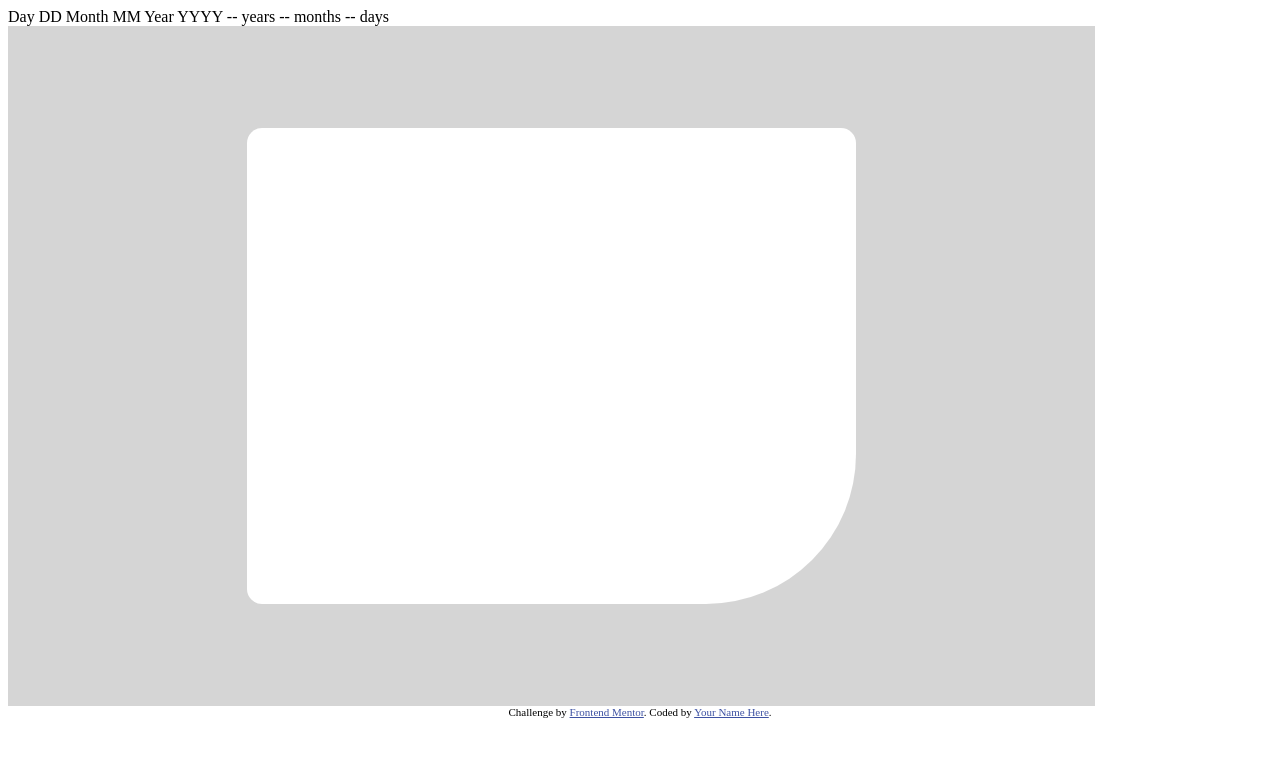
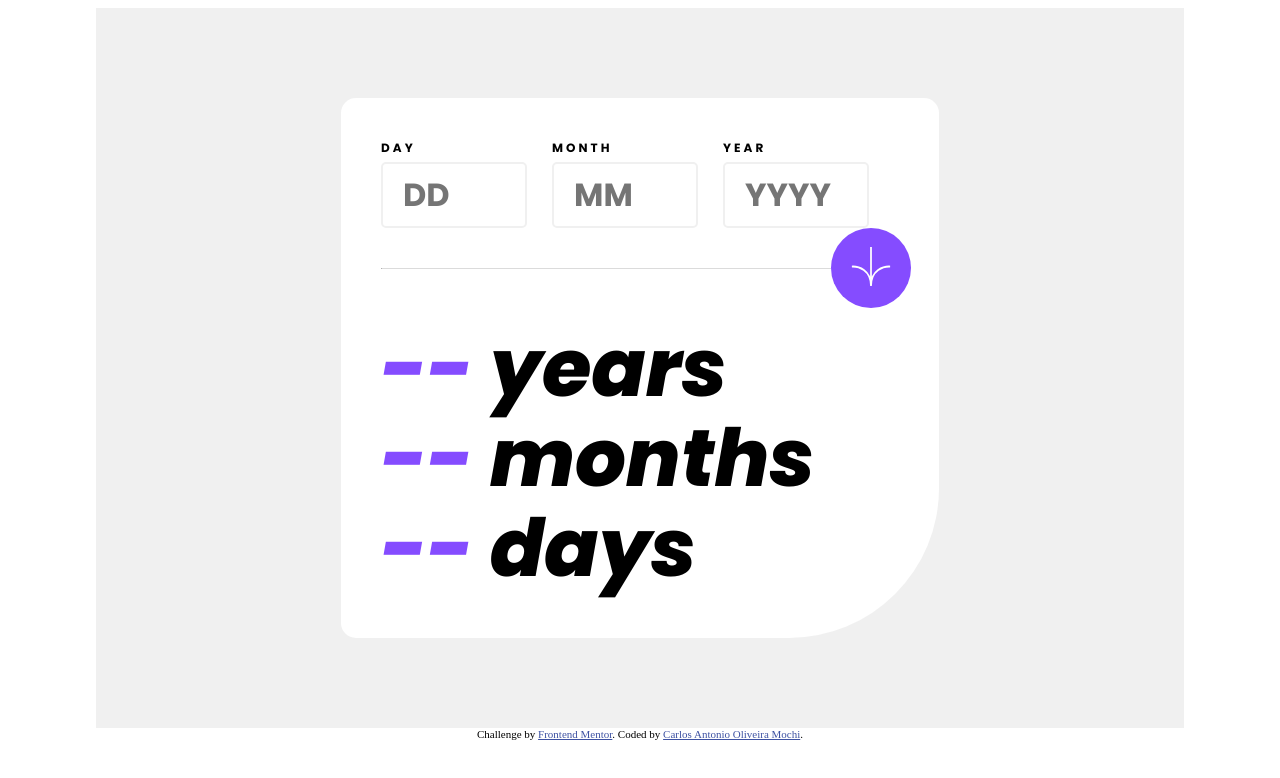
Before and after one commit to carlosmochi/age-calculator-app, a plain HTML site: page index.html in a window 1280 px wide. Drawn offline with Linux system fonts and the light colour scheme.

Commit message:
Final touches remaining.

```diff
--- a/CSS/index.css
+++ b/CSS/index.css
@@ -1,7 +1,46 @@
+@font-face {
+    font-family: Poppins-Bold;
+    src: url('../assets/fonts/Poppins-Bold.ttf');
+}
+@font-face {
+    font-family: Poppins-BoldItalic;
+    src: url('../assets/fonts/Poppins-BoldItalic.ttf');
+}
+@font-face {
+    font-family: Poppins-ExtraBold;
+    src: url('../assets/fonts/Poppins-ExtraBold.ttf');
+}
+@font-face {
+    font-family: Poppins-ExtraBoldItalic;
+    src: url('../assets/fonts/Poppins-ExtraBoldItalic.ttf');
+
+}
+@font-face {
+    font-family: Poppins-Italic;
+    src: url('../assets/fonts/Poppins-Italic.ttf');
+}
+@font-face {
+    font-family: Poppins-Regular;
+    src: url('../assets/fonts/Poppins-Regular.ttf');
+}
+
+
+body{
+    display: flex;
+    align-items: center;
+    flex-direction: column;
+}
+
+label{
+    font-family: Poppins-Bold;
+    letter-spacing: 3px;
+    font-size: 12px;
+}
+
 .canvas{
-    background-color: rgb(213, 213, 213);
+    background-color: hsl(0, 0%, 94%);
     width: 86%;
-    height: 85vh;
+    height: 90vh;
     display: flex;
     align-items: center;
     justify-content: space-around;
@@ -9,8 +48,93 @@
 
 .calculator_div{
     background-color: #ffffff;
-    width: 56%;
-    height: 70%;
+    width: 55%;
+    height: 75%;
     border-radius: 15px;
     border-bottom-right-radius: 150px;
 }
+
+.input_div{
+    display: flex;
+    column-gap: 25px;
+    padding: 40px;
+    width: 60%;
+}
+.date_input{
+    font-size: 32px;
+    width: 120px;
+    height: 60px;
+    margin-top: 5px;
+    border-radius: 5px;
+    border-style: solid;
+    border-color: hsl(0, 0%, 94%);
+    padding-left: 20px;
+    font-family: Poppins-Bold;
+}
+.date_input::placeholder{
+    font-family: Poppins-Bold;
+}
+input::-webkit-outer-spin-button,
+input::-webkit-inner-spin-button {
+  -webkit-appearance: none;
+  margin: 0;
+}
+.error_label{
+    letter-spacing: normal;
+    font-family: Poppins-Italic;
+    font-style: italic;
+}
+
+.error{
+    border-color: hsl(0, 100%, 67%);
+    color: hsl(0, 100%, 67%);
+}
+.error_border{
+    border-color: hsl(0, 100%, 67%);
+}
+
+
+.calculator_result_divider_div{
+    display: flex;
+    height: 40px;
+    padding: 0;
+    margin: 0;
+    border: 0;
+}
+
+.calculate_button{
+    width: 80px;
+    height: 80px;
+    border-radius: 100%;
+    border-style: none;
+    align-self: flex-end;
+    background-color: hsl(259, 100%, 65%);
+}
+hr.solid{
+    border-color: hsl(0, 0%, 86%);
+    width: 75%;
+    height: 0;
+    border-top: 0;
+    margin-left: 40px;
+    margin-right: 0;
+    margin-bottom: 0;
+    margin-top: 0;
+    align-self:flex-start;
+}
+.calculate_arrow{
+    width: 40px;
+}
+
+.result_div{
+    padding: 40px;
+    padding-top: 0;
+    font-weight: 700;
+    font-size: 80px;
+    font-family: Poppins-ExtraBoldItalic;
+}
+.result_text_div{
+    height: 90px;
+}
+#result_day, #result_month, #result_year{
+    color:hsl(259, 100%, 65%)
+}
--- /dev/null
+++ b/CSS/media-querries.css
@@ -0,0 +1,43 @@
+@media screen and (max-width: 375px){
+    body{
+        margin: 0;
+    }
+
+    .canvas {
+        width: 100%;
+        height: 97vh;
+    }
+    .calculator_div{
+        width: 95%;
+    }
+    .input_div{
+        padding: 20px;
+    }
+    .date_input{
+        width: 73px;
+        height: 50px;
+        font-size: 20px;
+        padding-left: 10px;
+        margin-bottom: 50px;
+    }
+    .calculate_button{
+        position: absolute;
+        left: 40%;
+        height: 60px;
+        width: 60px;
+    }
+    .calculate_arrow{
+        width: 25px;
+    }
+    .calculator_result_divider_div{
+        height: 30px;
+    }
+    .result_div{
+        padding-left: 20px;
+        padding-bottom: 0;
+    }
+    .result_text_div{
+        font-size: 50px;
+        height: 60px;
+    }
+}
--- a/JS/index.js
+++ b/JS/index.js
@@ -0,0 +1,107 @@
+const calculate = {
+    calculateAge: function(){
+        var isValidDate = true;
+        const currentDate = new Date()
+        event.preventDefault();
+
+        document.getElementsByClassName("day_label")[0].innerHTML = "";
+        document.getElementsByClassName("month_label")[0].innerHTML = "";
+        document.getElementsByClassName("year_label")[0].innerHTML = "";
+        document.getElementById("day").classList.remove("error_border");
+        document.getElementById("month").classList.remove("error_border");
+        document.getElementById("year").classList.remove("error_border");
+        document.getElementsByClassName("input_form_div")[0].classList.remove("error");
+        document.getElementsByClassName("input_form_div")[1].classList.remove("error");
+        document.getElementsByClassName("input_form_div")[2].classList.remove("error");
+
+        if(day.value == ""){
+            document.getElementsByClassName("day_label")[0].innerHTML = "This field is required";
+            document.getElementById("day").classList.add("error_border");
+            document.getElementsByClassName("input_form_div")[0].classList.add("error");
+            isValidDate = false;
+        }else if(day.value > 31 || day.value < 1){
+            document.getElementsByClassName("day_label")[0].innerHTML = "Must be a valid day";
+            document.getElementById("day").classList.add("error_border");
+            document.getElementsByClassName("input_form_div")[0].classList.add("error");
+            isValidDate = false;
+        }
+
+        if(month.value == ""){
+            document.getElementsByClassName("month_label")[0].innerHTML = "This field is required";
+            document.getElementById("month").classList.add("error_border");
+            document.getElementsByClassName("input_form_div")[1].classList.add("error");
+            isValidDate = false;
+        }else if(month.value > 12 || month.value < 1){
+            document.getElementsByClassName("month_label")[0].innerHTML = "Must be a valid month";
+            document.getElementById("month").classList.add("error_border");
+            document.getElementsByClassName("input_form_div")[1].classList.add("error");
+            isValidDate = false;
+        }
+
+        if(year.value == ""){
+            document.getElementsByClassName("year_label")[0].innerHTML = "This field is required";
+            document.getElementById("year").classList.add("error_border");
+            document.getElementsByClassName("input_form_div")[2].classList.add("error");
+            isValidDate = false;
+        }else if(year.value > currentDate.getFullYear()){
+            document.getElementsByClassName("year_label")[0].innerHTML = "Must be in the past";
+            document.getElementById("year").classList.add("error_border");
+            document.getElementsByClassName("input_form_div")[2].classList.add("error");
+            isValidDate = false;
+
+        }
+
+        if(!this.checkValidDate(day.value, month.value, year.value)){
+            document.getElementsByClassName("day_label")[0].innerHTML = "Must be a valid date";
+            document.getElementById("day").classList.add("error_border");
+            document.getElementById("month").classList.add("error_border");
+            document.getElementById("year").classList.add("error_border");
+            document.getElementsByClassName("input_form_div")[0].classList.add("error");
+            document.getElementsByClassName("input_form_div")[1].classList.add("error");
+            document.getElementsByClassName("input_form_div")[2].classList.add("error");
+            isValidDate = false;
+        }
+
+        if(isValidDate){
+            const birthdate = new Date(month.value+"/"+day.value+"/"+year.value);
+            var age = currentDate - birthdate;
+            age = parseInt((age/1000)/86400)
+
+            const years = parseInt(age/365);
+            age = age % 365;
+
+            console.log(age);
+            console.log(currentDate);
+            var months = 0;
+            var daysInMonth = [31, 28, 31, 30, 31, 30, 31, 31, 30, 31, 30, 31];
+            var lessThanMonth = false;
+
+            while(!lessThanMonth){
+                if(age >= daysInMonth[months]){
+                    age -= daysInMonth[months];
+                    months++;
+                }else{
+                    lessThanMonth = true;
+                }
+            }
+            document.getElementById("result_year").innerHTML = years;
+            document.getElementById("result_month").innerHTML = months;
+            document.getElementById("result_day").innerHTML = age;
+
+        }
+    },
+
+    checkValidDate: function(day, month, year){
+        var daysInMonth = [31, 28, 31, 30, 31, 30, 31, 31, 30, 31, 30, 31]
+        if (year % 400 == 0 || (year % 100 != 0 && year % 4 == 0)) {
+            daysInMonth[1] = 29;
+        }
+        if (month < 1 || month > 12 || day < 1 || day > daysInMonth[month - 1]) {
+            return false;
+        }
+        return true;
+    }
+}
+
+window.calculate = calculate;
+export {calculate};
--- a/index.html
+++ b/index.html
@@ -6,6 +6,7 @@
 
   <link rel="icon" type="image/png" sizes="32x32" href="./assets/images/favicon-32x32.png">
   <link rel="stylesheet" type="text/css" href="./CSS/index.css">
+  <link rel="stylesheet" type="text/css" href="./CSS/media-querries.css">
   <script src="./JS/index.js" type="module"></script>
   <title>Frontend Mentor | Age calculator app</title>
 
@@ -16,27 +17,47 @@
   </style>
 </head>
 <body>
-
-  Day
-  DD
-
-  Month
-  MM
-
-  Year
-  YYYY
-
-  -- years
-  -- months
-  -- days
   <div class="canvas">
     <div class="calculator_div">
-
+      <form class="calculator_form">
+        <div class="input_div">
+          <div class="input_form_div">
+            <label>DAY</label>
+            <input class="date_input" name="day" id="day" type="number" placeholder="DD" required>
+            <label class="day_label error_label error"></label>
+          </div>
+          <div class="input_form_div">
+            <label>MONTH</label>
+            <input class="date_input" name="month" id="month" type="number" placeholder="MM" required>
+            <label class="month_label error_label error"></label>
+          </div>
+          <div class="input_form_div">
+            <label>YEAR</label>
+            <input class="date_input" name="year" id="year" type="number" placeholder="YYYY" required>
+            <label class="year_label error_label error"></label>
+          </div>
+        </div>
+        <div class="calculator_result_divider_div">
+          <hr class="solid">
+          <button class="calculate_button" onclick="calculate.calculateAge()"><img class="calculate_arrow" src="./assets/images/icon-arrow.svg"></button>
+        </div>
+      </form>
+      <div class="result_div">
+        <div class="result_text_div">
+          <a id="result_year">--</a><a> years</a><br>
+        </div>
+        <div class="result_text_div">
+          <a id="result_month">--</a><a> months</a><br>
+        </div>
+        <div class="result_text_div">
+          <a id="result_day">--</a><a> days</a><br>
+        </div>
+      </div>
     </div>
   </div>
   <div class="attribution">
     Challenge by <a href="https://www.frontendmentor.io?ref=challenge" target="_blank">Frontend Mentor</a>.
-    Coded by <a href="#">Your Name Here</a>.
+    Coded by <a href="#">Carlos Antonio Oliveira Mochi</a>.
   </div>
 </body>
 </html>
```
Also changed, not shown: assets/images/screenshot.png (added), design/desktop-preview.jpg, 3 other files.
